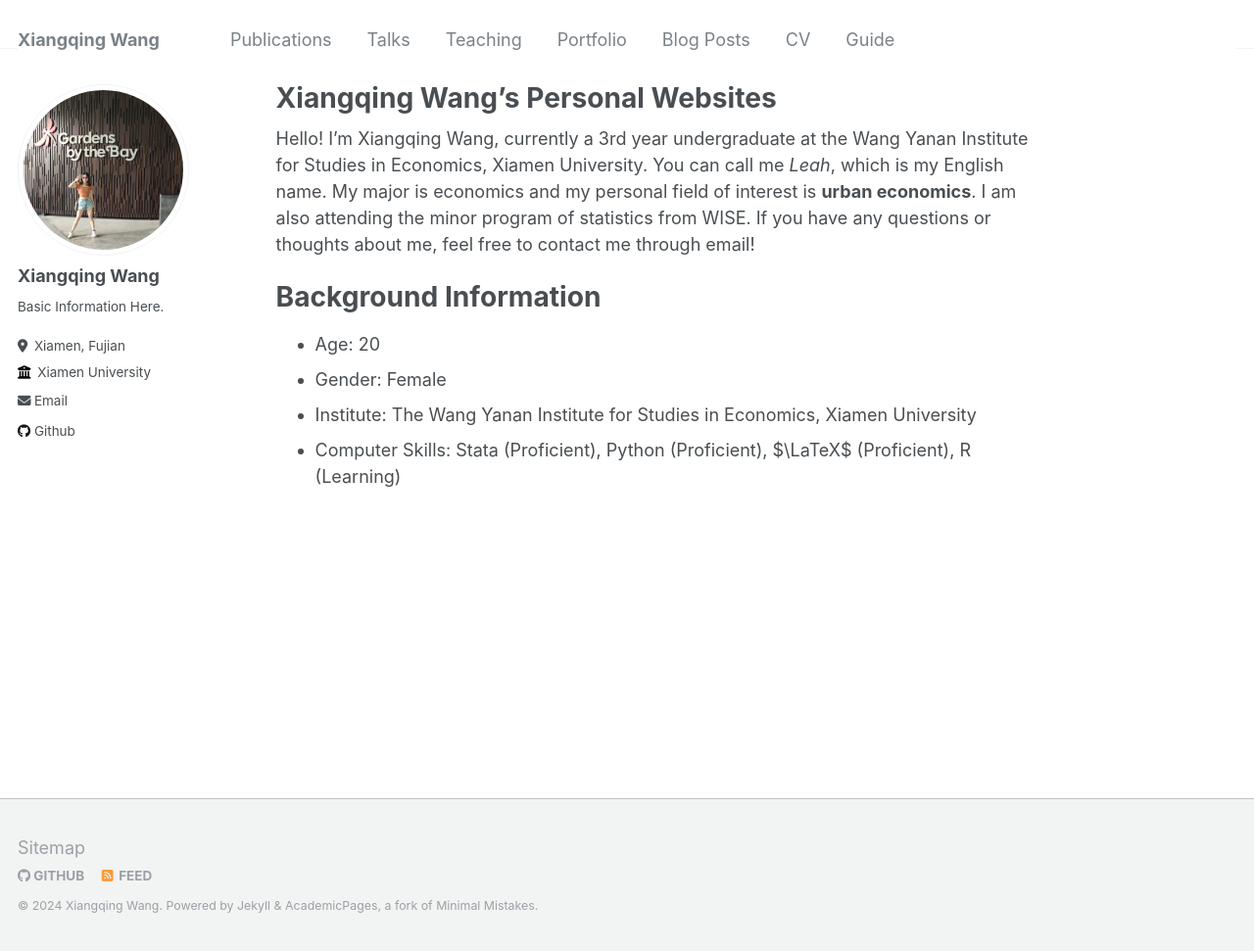
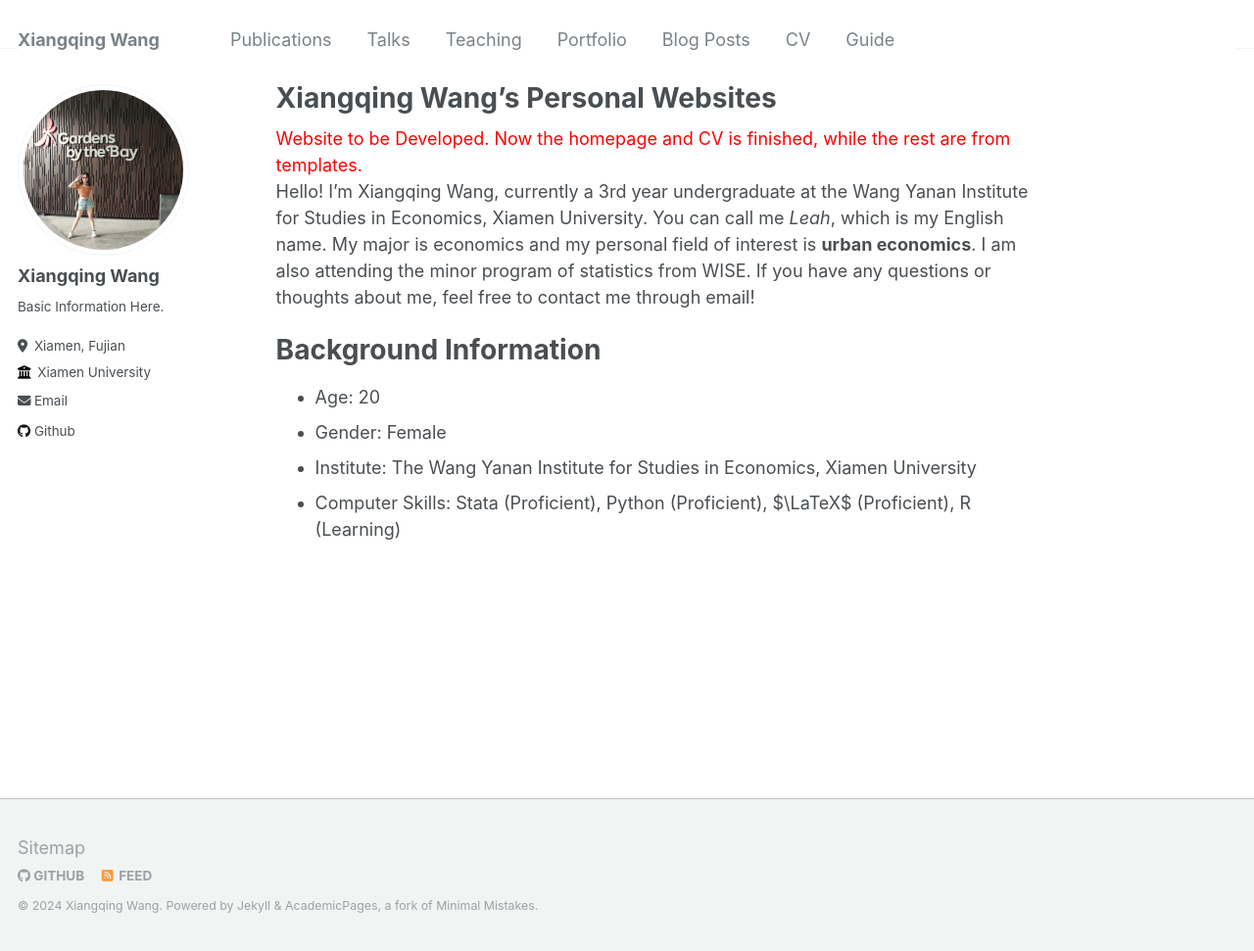
Before and after one commit to leahxqing/leahxqing.github.io, a Jekyll site: the page built from _pages/about.md, in a window 1280 px wide and 971 px high. Shown: the whole window at 98% size. Built offline with Jekyll 4.4.1, drawn with Linux system fonts in a browser that asks for light colours.

Commit message:
Update about.md

```diff
--- a/_pages/about.md
+++ b/_pages/about.md
@@ -7,6 +7,8 @@
   - /about.html
 ---
 
+<font color=red>Website to be Developed. Now the homepage and CV is finished, while the rest are from templates.</font>
+
 Hello! I'm Xiangqing Wang, currently a 3rd year undergraduate at the Wang Yanan Institute for Studies in Economics, Xiamen University. You can call me *Leah*, which is my English name. My major is economics and my personal field of interest is **urban economics**. I am also attending the minor program of statistics from WISE. If you have any questions or thoughts about me, feel free to contact me through email!
 
 Background Information
```
